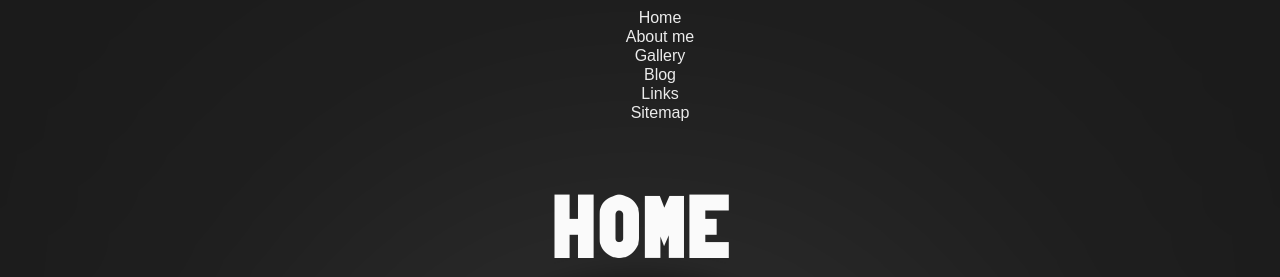
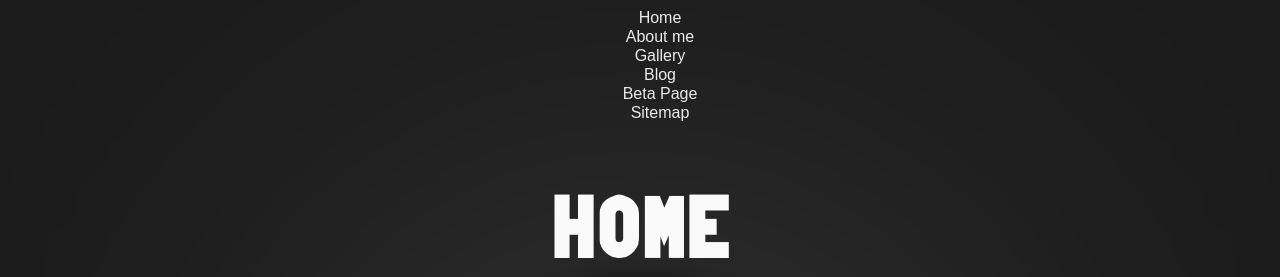
Before and after one commit to boffnoff/boffnoff.github.com, a Jekyll site: the page built from index.html, in a window 1280 px wide. Shown: the top 277 px of the page. Built offline with Jekyll 4.4.1, drawn with Linux system fonts in a browser that asks for light colours.

Commit message:
added link to beta page

```diff
--- a/_layouts/master.html
+++ b/_layouts/master.html
@@ -27,8 +27,9 @@
                 <li><a href='/about.html'>About me</a></li>
                 <li><a href='#gallery'>Gallery</a></li>
                 <li><a href='#blog'>Blog</a></li>
-                <li><a href='#links'>Links</a></li>
+                <li><a href='/beta/index.html'>Beta Page</a></li>
                 <li><a href='/sitemap.html'>Sitemap</a></li>
+
             </ul>
         </div>
 
```
